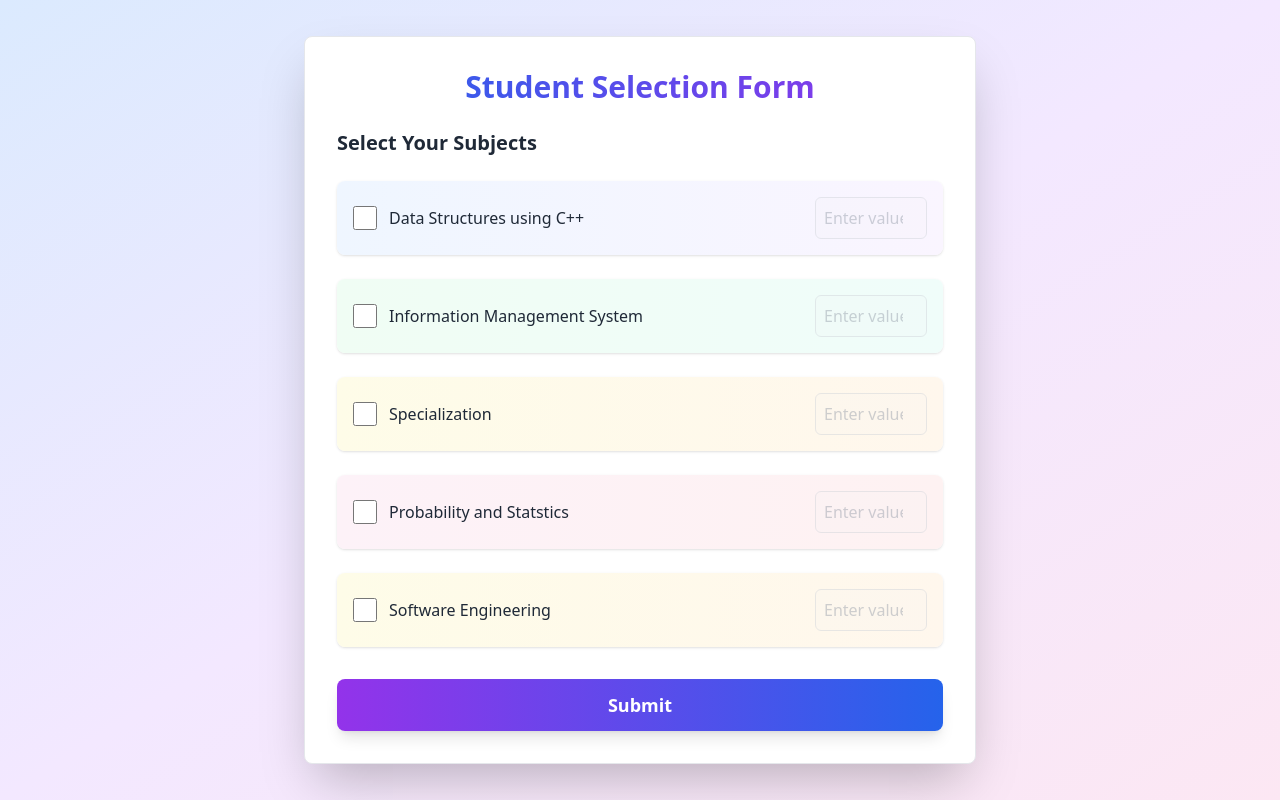
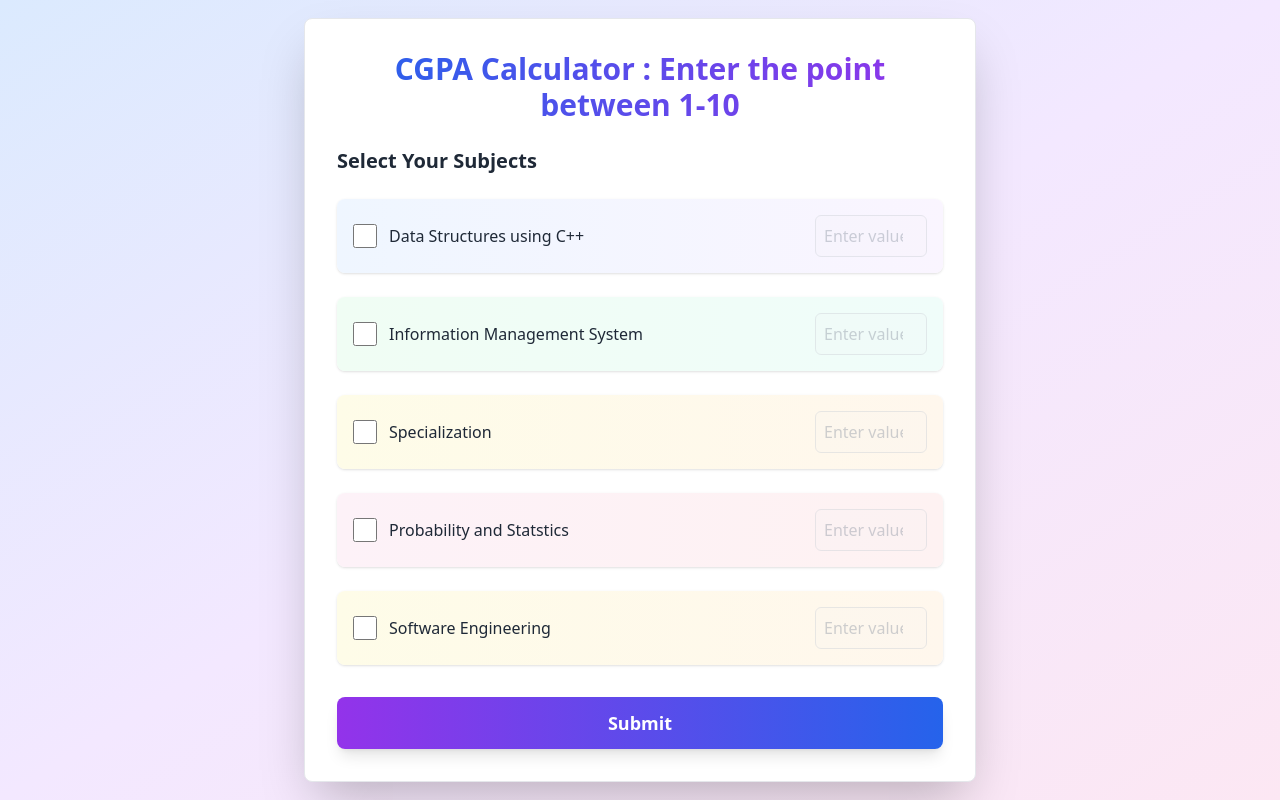
Before and after one commit to GuptajiRocks/data-science-sem3, a Flask app: page / in a window 1280 px wide. Run offline with Flask 3, Linux system fonts and the light colour scheme; some libraries are stand-ins or nearby versions.

Commit message:
bugpa flask clone built

```diff
--- a/Courses/gpa/app.py
+++ b/Courses/gpa/app.py
@@ -44,7 +44,7 @@ def marks():
         else:
             based = based + int(cgl[i])*4
 
-    finalcg = based/credit_sum
+    finalcg = round(based/credit_sum,2)
 
     return render_template('output.html', data=subject_values, specific_data=finalcg)
 
--- a/Courses/gpa/templates/index.html
+++ b/Courses/gpa/templates/index.html
@@ -3,17 +3,17 @@
 <head>
   <meta charset="UTF-8">
   <meta name="viewport" content="width=device-width, initial-scale=1.0">
-  <title>Student Selection Form</title>
+  <title>2nd Year CGPA Calculator</title>
   <script src="https://cdn.tailwindcss.com"></script>
 </head>
 <body class="bg-gradient-to-br from-blue-100 via-purple-100 to-pink-100 min-h-screen flex items-center justify-center">
   <div class="max-w-2xl w-full bg-white shadow-2xl rounded-lg p-8 border border-gray-200">
     <h1 class="text-3xl font-extrabold text-transparent bg-clip-text bg-gradient-to-r from-blue-600 to-purple-600 text-center mb-6">
-      Student Selection Form
+      CGPA Calculator : Enter the point between 1-10
     </h1>
     <form action="/marks" method="POST" class="space-y-8">
-      <!-- Checkbox menu with associated input fields -->
-      <fieldset>
+
+        <fieldset>
         <legend class="text-xl font-semibold text-gray-800">Select Your Subjects</legend>
         <div class="mt-6 space-y-6">
           <!-- Mathematics -->
--- a/Courses/gpa/templates/output.html
+++ b/Courses/gpa/templates/output.html
@@ -50,7 +50,7 @@
     <br>
 
     <h1 class="text-3xl font-extrabold text-transparent bg-clip-text bg-gradient-to-r from-purple-600 to-blue-600 mb-6">
-        Display Data
+        Calculated CGPA
     </h1>
     <div class="bg-gradient-to-r from-blue-50 to-purple-50 rounded-lg py-10 px-6 shadow-md border border-gray-300">
     <p id="placeholder" class="text-2xl font-bold text-gray-800">
```
